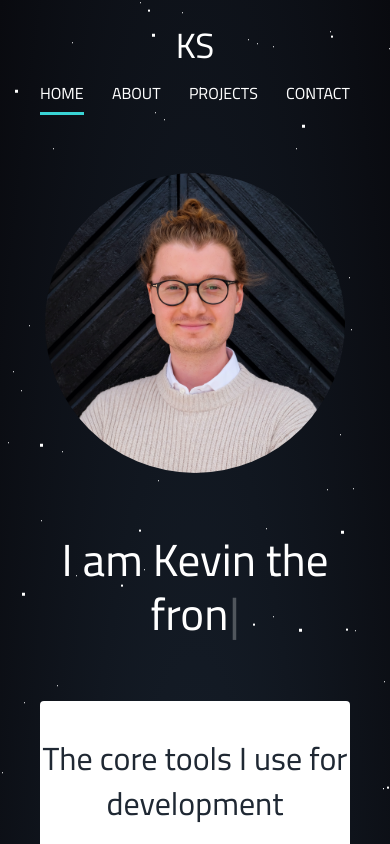
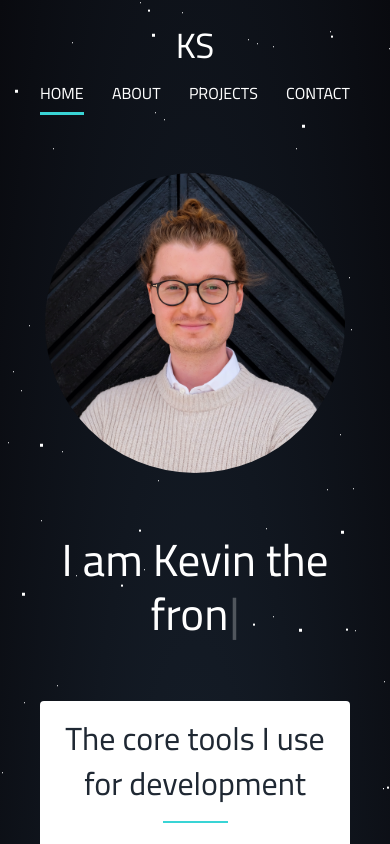
Before and after one commit to kevinsvanback/portfolio-website, a React (Create React App) app: page / in a window 390 px wide. Shown: the top 844 px of the page. Built offline with nearby package versions, Linux system fonts and the light colour scheme.

Commit message:
style updates

```diff
--- a/src/pages/ContactPage.module.css
+++ b/src/pages/ContactPage.module.css
@@ -75,6 +75,7 @@
   display: flex;
   align-self: flex-end;
   margin-top: auto;
+  margin-right: 15px;
 }
 
 @media (max-width: 1360px) {
@@ -89,13 +90,14 @@
   }
 
   .arrowImg {
-    margin-right: 40px;
+    margin-right: 55px;
   }
 }
 
 @media (max-width: 550px) {
   .arrowImg {
     align-self: center;
+    margin-right: 70px;
   }
 }
 
--- a/src/pages/HomePage.module.css
+++ b/src/pages/HomePage.module.css
@@ -48,10 +48,9 @@
 }
 
 .developmentHeading {
-  height: 100px;
   display: flex;
   flex-direction: column;
-  justify-content: space-evenly;
+  justify-content: space-between;
   align-items: center;
   text-align: center;
 }
@@ -61,6 +60,7 @@
   font-size: 32px;
   font-weight: 400;
   color: #1f2833;
+  margin: 15px;
 }
 
 .bottomLine {
@@ -139,12 +139,6 @@
   }
 }
 
-@media (max-width: 680px) {
-  .developmentHeading {
-    height: 120px;
-  }
-}
-
 @media (max-width: 640px) {
   .processContainer {
     flex-direction: column;
@@ -168,14 +162,9 @@
   }
 }
 
-@media (max-width: 395px) {
-  .developmentHeading {
-    height: 160px;
+@media (max-width: 350px) {
+  .profileContainer {
+    max-width: 250px;
+    max-height: 250px;
   }
 }
-
-@media (max-width: 315px) {
-  .developmentHeading {
-    height: 160px;
-  }
-}
```
